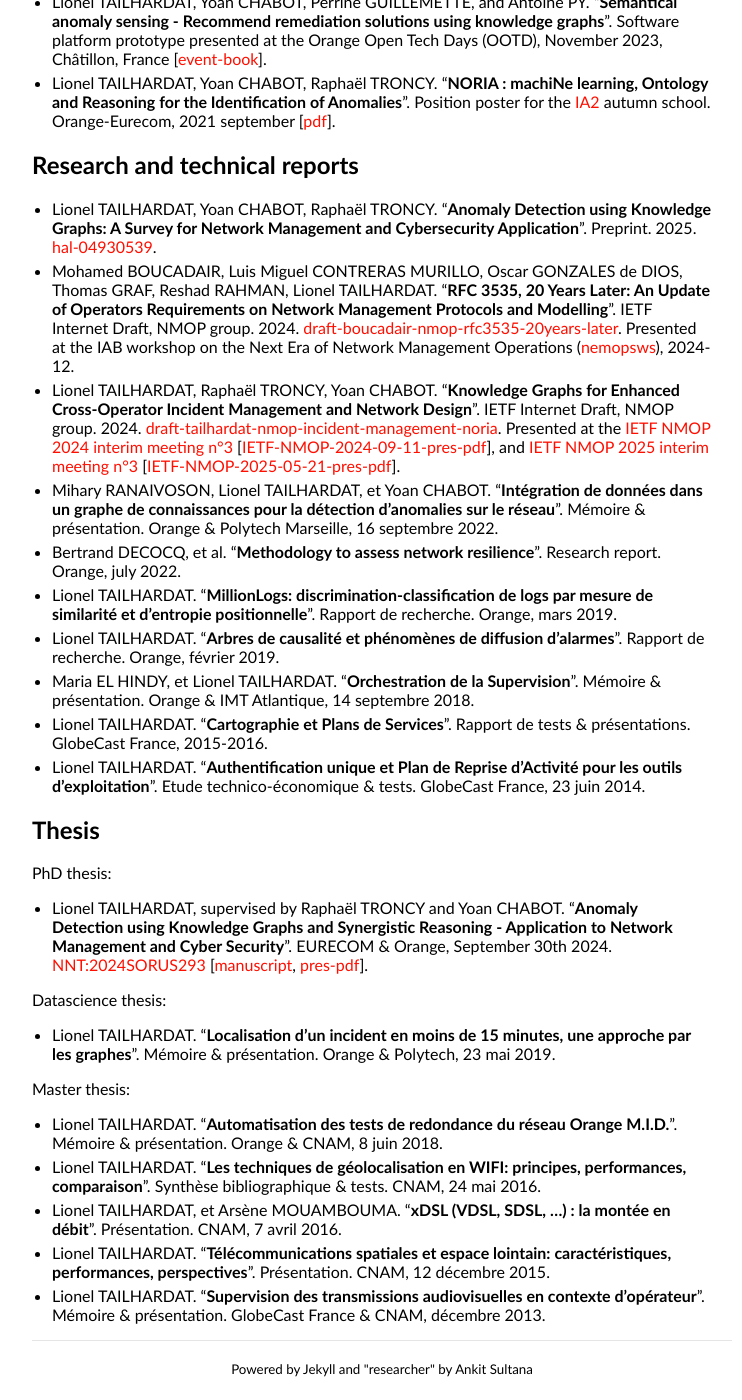
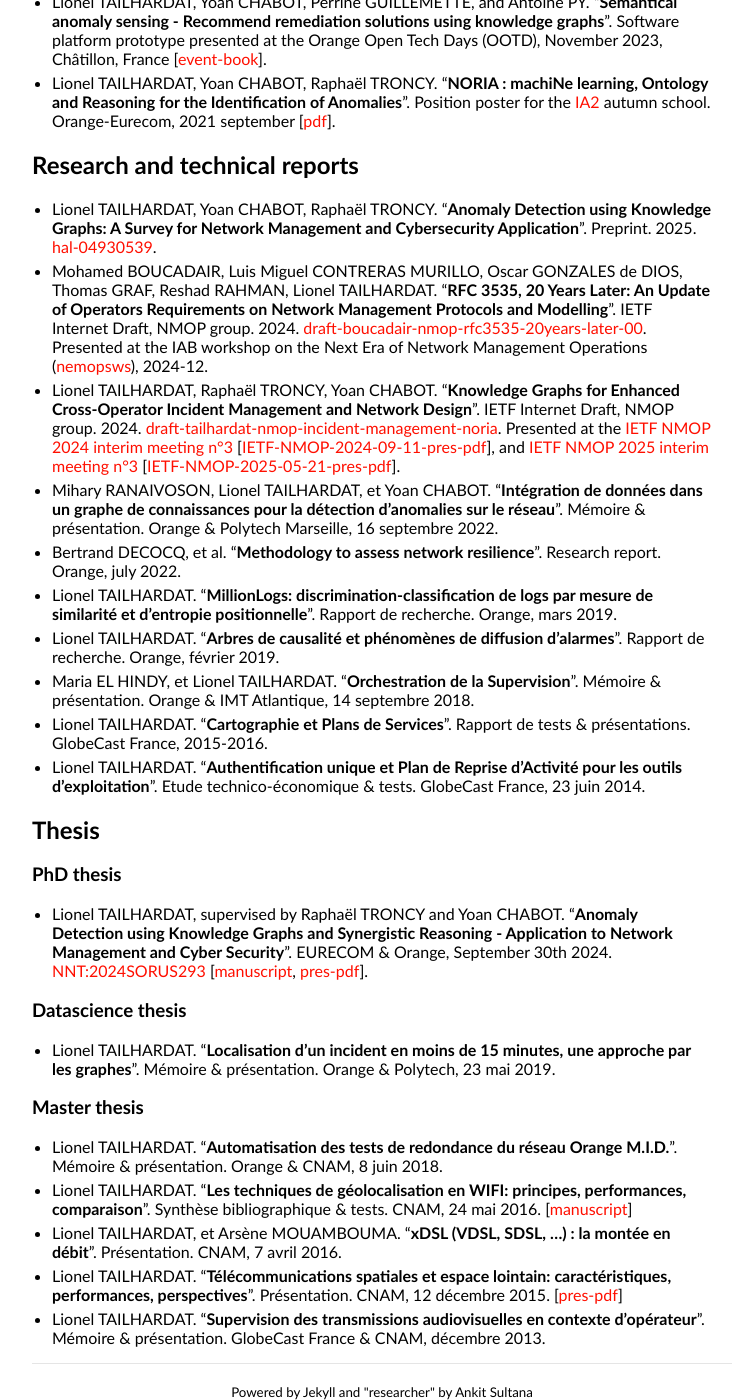
Before and after one commit to GenEars/GenEars.github.io, a Jekyll site: the page built from publications.md, in a window 1280 px wide and 1400 px high, scrolled down 1571 px. Shown: the whole window, without its empty margins (258-1000 px from the left). Built offline with Jekyll 4.4.1, drawn with Linux system fonts in a browser that asks for light colours; before the commit the page ends 2948 px from its top, so only the background shows below that.

Commit message:
Added CNAM docs.
Signed-off-by: lionel.tailhardat <lionel.tailhardat@orange.com>

```diff
--- a/publications.md
+++ b/publications.md
@@ -85,7 +85,7 @@ title: Publications - Lionel TAILHARDAT
   Preprint. 2025. [hal-04930539](https://hal.science/hal-04930539).
 * Mohamed BOUCADAIR, Luis Miguel CONTRERAS MURILLO, Oscar GONZALES de DIOS, Thomas GRAF, Reshad RAHMAN, Lionel TAILHARDAT.
   "**RFC 3535, 20 Years Later: An Update of Operators Requirements on Network Management Protocols and Modelling**".
-  IETF Internet Draft, NMOP group. 2024. [draft-boucadair-nmop-rfc3535-20years-later](https://datatracker.ietf.org/doc/draft-boucadair-nmop-rfc3535-20years-later/).
+  IETF Internet Draft, NMOP group. 2024. [draft-boucadair-nmop-rfc3535-20years-later-00](https://datatracker.ietf.org/doc/draft-boucadair-nmop-rfc3535-20years-later/00/).
   Presented at the IAB workshop on the Next Era of Network Management Operations ([nemopsws](https://datatracker.ietf.org/group/nemopsws/)), 2024-12.
 * Lionel TAILHARDAT, Raphaël TRONCY, Yoan CHABOT.
   "**Knowledge Graphs for Enhanced Cross-Operator Incident Management and Network Design**".
@@ -117,20 +117,20 @@ title: Publications - Lionel TAILHARDAT
 
 ## Thesis
 
-PhD thesis:
+### PhD thesis
 
 * Lionel TAILHARDAT, supervised by Raphaël TRONCY and Yoan CHABOT.
   "**Anomaly Detection using Knowledge Graphs and Synergistic Reasoning - Application to Network Management and Cyber Security**".
   EURECOM & Orange, September 30th 2024.
   [NNT:2024SORUS293](https://theses.fr/2024SORUS293) [[manuscript](https://theses.hal.science/tel-04831512), [pres-pdf](pubs/2024-PhD_Defense_Tailhardat.pdf)].
 
-Datascience thesis:
+### Datascience thesis
 
 * Lionel TAILHARDAT.
   "**Localisation d’un incident en moins de 15 minutes, une approche par les graphes**".
   Mémoire & présentation. Orange & Polytech, 23 mai 2019.
 
-Master thesis:
+### Master thesis
 
 * Lionel TAILHARDAT.
   "**Automatisation des tests de redondance du réseau Orange M.I.D.**".
@@ -138,12 +138,14 @@ Master thesis:
 * Lionel TAILHARDAT.
   "**Les techniques de géolocalisation en WIFI: principes, performances, comparaison**".
   Synthèse bibliographique & tests. CNAM, 24 mai 2016.
+  [[manuscript](pubs/CNAM-2016-UA311X-WIFI-geoloc.pdf)]
 * Lionel TAILHARDAT, et Arsène MOUAMBOUMA.
   "**xDSL (VDSL, SDSL, ...) : la montée en débit**".
   Présentation. CNAM, 7 avril 2016.
 * Lionel TAILHARDAT.
   "**Télécommunications spatiales et espace lointain: caractéristiques, performances, perspectives**".
   Présentation. CNAM, 12 décembre 2015.
+  [[pres-pdf](pubs/CNAM-2025-ELE124-DeepSpace-Telco.pdf)]
 * Lionel TAILHARDAT.
   "**Supervision des transmissions audiovisuelles en contexte d’opérateur**".
   Mémoire & présentation. GlobeCast France & CNAM, décembre 2013.
```
Also changed, not shown: 2 other files.
